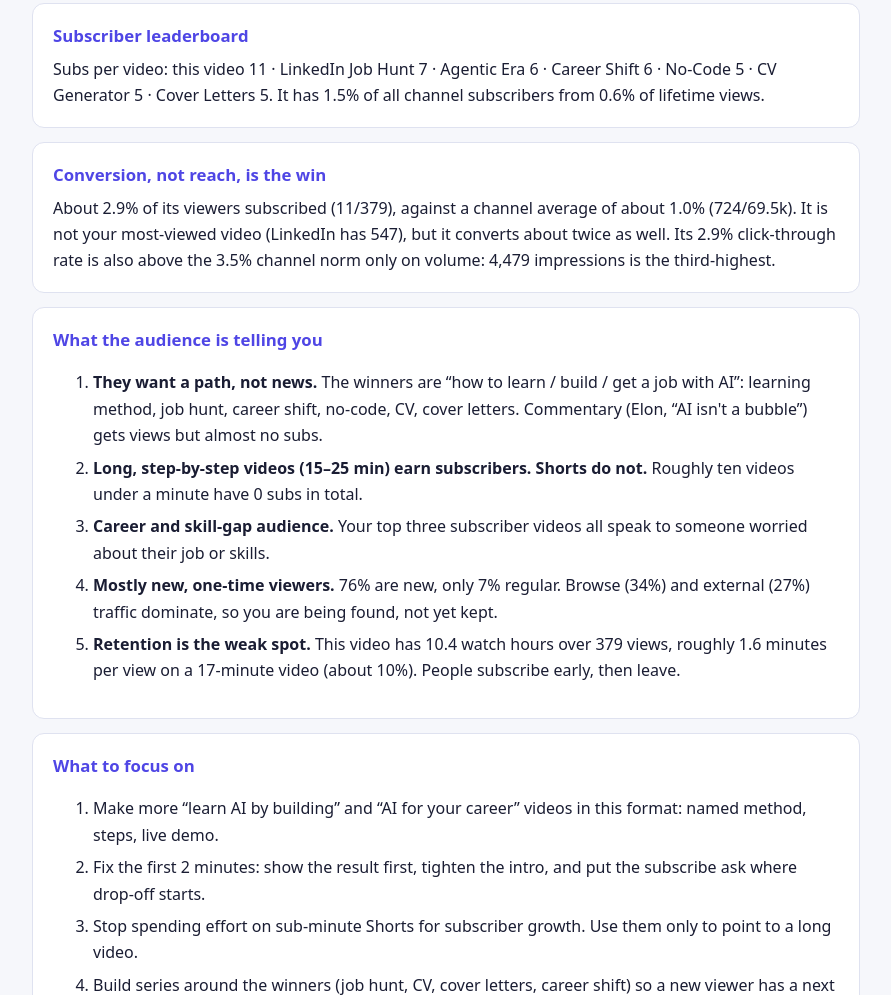
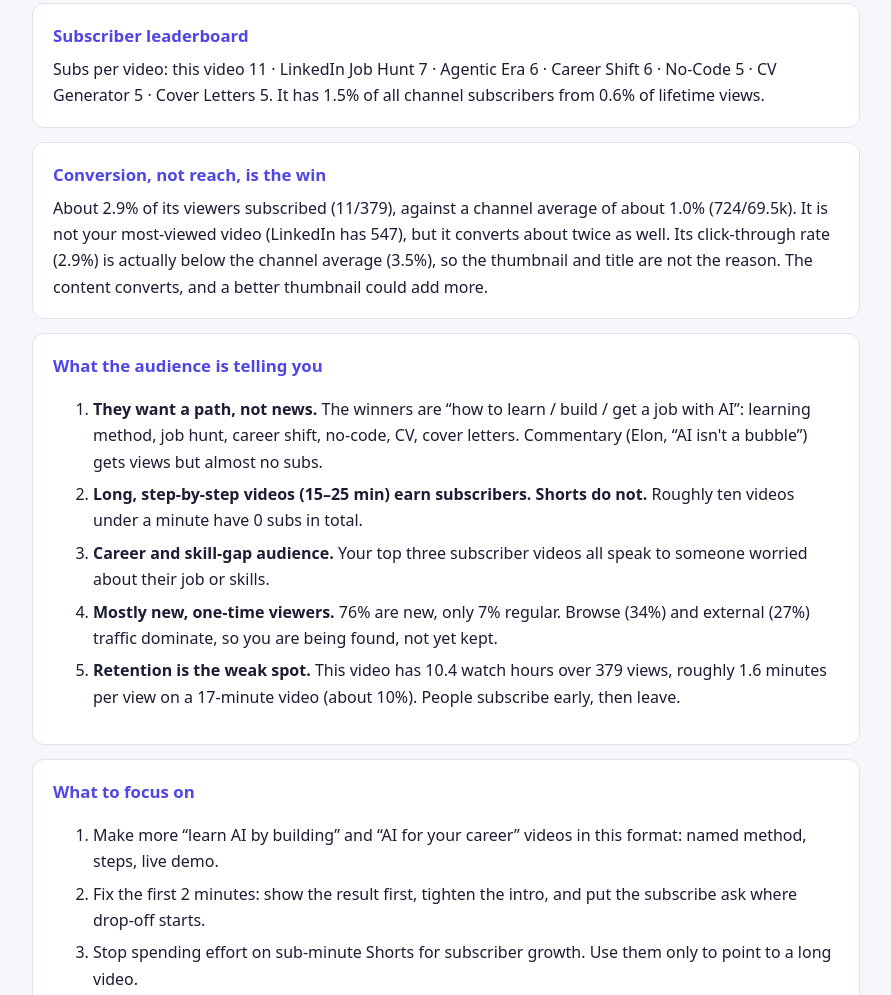
Before and after one commit to rifaterdemsahin/most-subs-video-why, a plain HTML site: page index.html in a window 1280 px wide. Shown: the part 1028-2023 px from the top of the page, without its empty margins (194-1085 px from the left). Drawn offline with Linux system fonts and the light colour scheme.

Commit message:
Fix CTR statement
Co-Authored-By: Claude Sonnet 5.5 <noreply@anthropic.com>

```diff
--- a/index.html
+++ b/index.html
@@ -53,7 +53,7 @@ ol li{margin:6px 0}
 <div class="card"><h3>Subscriber leaderboard</h3>
 <p>Subs per video: this video 11 · LinkedIn Job Hunt 7 · Agentic Era 6 · Career Shift 6 · No-Code 5 · CV Generator 5 · Cover Letters 5. It has 1.5% of all channel subscribers from 0.6% of lifetime views.</p></div>
 <div class="card"><h3>Conversion, not reach, is the win</h3>
-<p>About 2.9% of its viewers subscribed (11/379), against a channel average of about 1.0% (724/69.5k). It is not your most-viewed video (LinkedIn has 547), but it converts about twice as well. Its 2.9% click-through rate is also above the 3.5% channel norm only on volume: 4,479 impressions is the third-highest.</p></div>
+<p>About 2.9% of its viewers subscribed (11/379), against a channel average of about 1.0% (724/69.5k). It is not your most-viewed video (LinkedIn has 547), but it converts about twice as well. Its click-through rate (2.9%) is actually below the channel average (3.5%), so the thumbnail and title are not the reason. The content converts, and a better thumbnail could add more.</p></div>
 <div class="card"><h3>What the audience is telling you</h3>
 <ol>
 <li><b>They want a path, not news.</b> The winners are “how to learn / build / get a job with AI”: learning method, job hunt, career shift, no-code, CV, cover letters. Commentary (Elon, “AI isn't a bubble”) gets views but almost no subs.</li>
```
